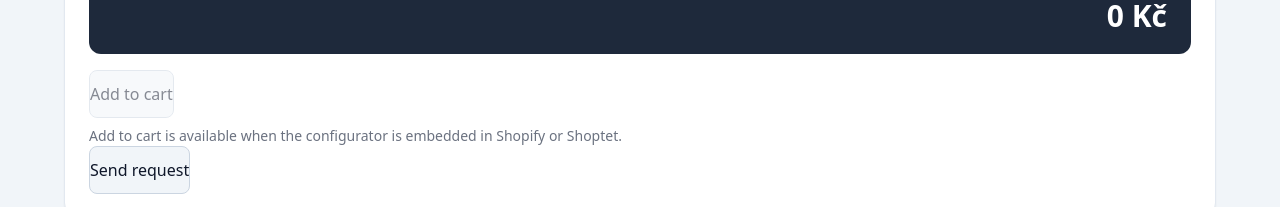
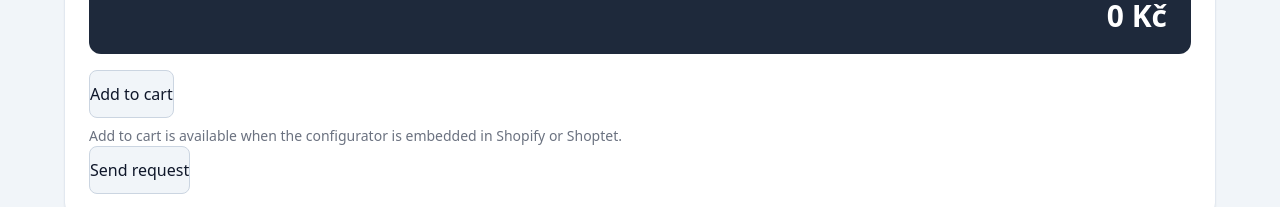
Before and after one commit to glukomania/kitchen_3d, a React (Vite) app: page / in a window 1280 px wide. Shown: the part 635-842 px from the top of the page. Built offline with nearby package versions, Linux system fonts and the light colour scheme.

Commit message:
Fix add to card button

```diff
--- a/src/features/configurator/ui/ButtonsPanel.tsx
+++ b/src/features/configurator/ui/ButtonsPanel.tsx
@@ -36,7 +36,7 @@ export function ButtonsPanel() {
       <Button
         title={loading ? 'Adding to cart...' : 'Add to cart'}
         onClick={() => void handleAddToCart()}
-        disabled={!hasPlatform}
+        // disabled={!hasPlatform}
       />
       {!hasPlatform && (
         <p className="configurator-buttons-panel-stub text-sm text-gray-500 mt-2">
```
